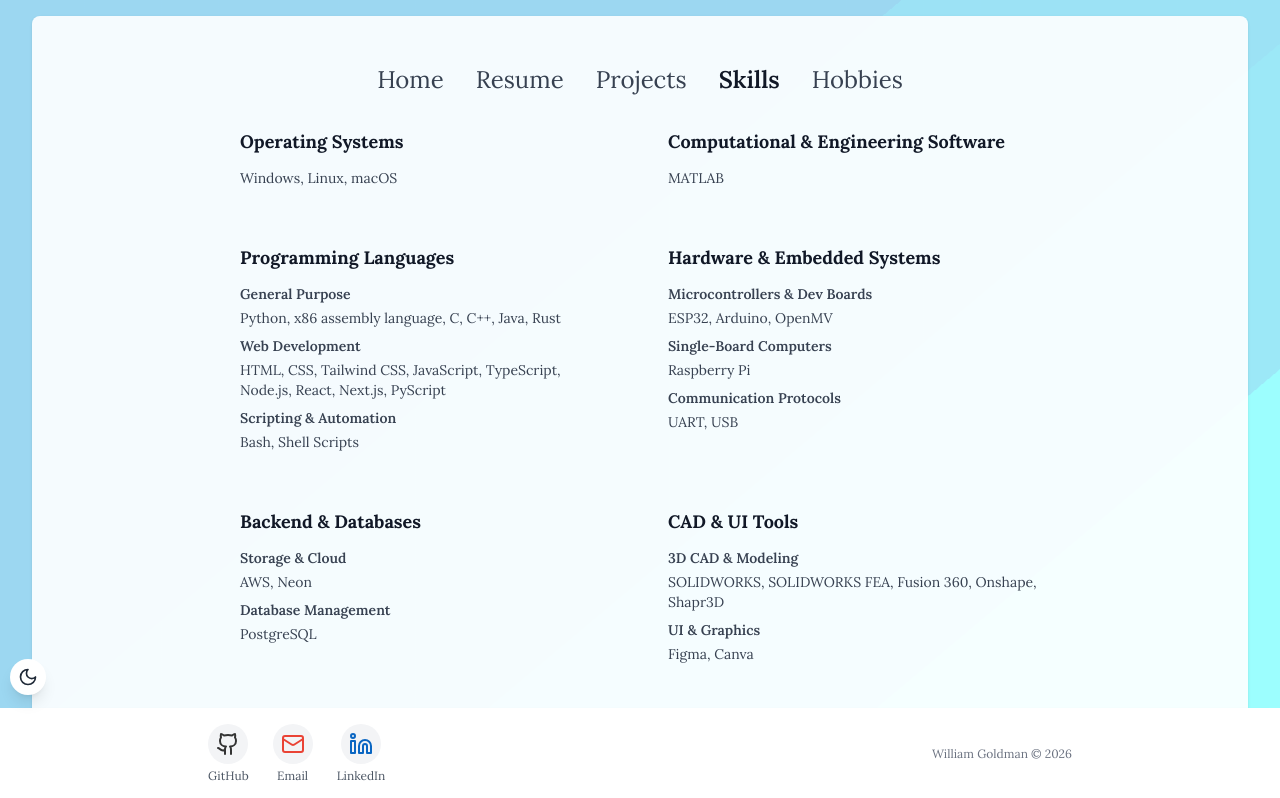
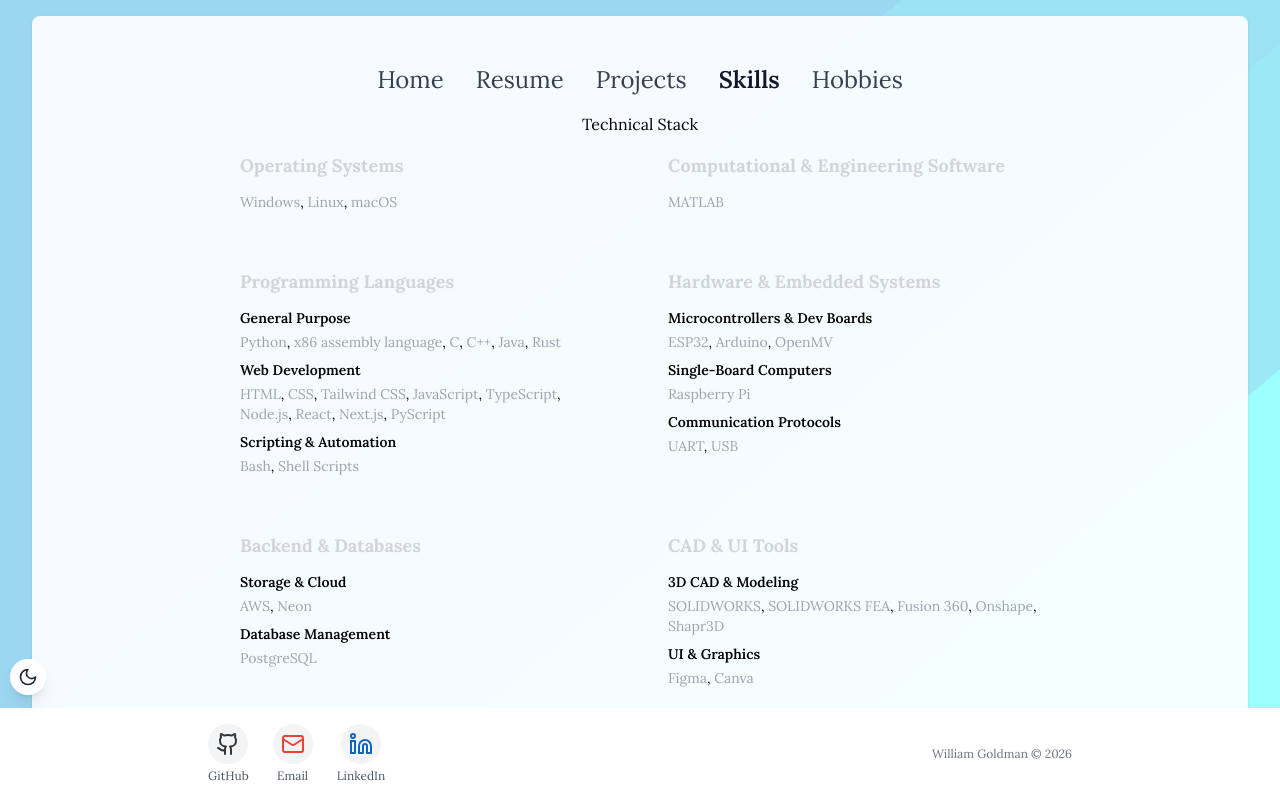
Before and after one commit to iliketocode2/Profile-Website-v2, a Next.js app: page /skills in a window 1280 px wide. Shown: the top 798 px of the page. Built offline with nearby package versions, Linux system fonts and the light colour scheme.

Commit message:
demo 4 issues

```diff
--- a/src/app/hobbies/page.tsx
+++ b/src/app/hobbies/page.tsx
@@ -4,10 +4,25 @@
 
 export default function HobbiesSection() {
     return (
+      <section>
+        {/* VIOLATION: Empty heading for structural "spacing" */}
+        <h2></h2>
+
+        {/* VIOLATION: Using a layout that causes content reordering
+            (CSS columns can sometimes break tab order logic) */}
         <div className="columns-1 md:columns-3 lg:columns-4 gap-3 p-2 sm:p-6">
           {hobbies.map((hobby, index) => (
+            // VIOLATION: HobbyCard likely uses an <img> tag internally.
+            // If the HobbyCard doesn't pass an alt prop, the workflow should catch it.
             <HobbyCard key={index} {...hobby} />
           ))}
         </div>
+
+        {/* VIOLATION: Image without Alt Text (Hardcoded for the test) */}
+        <img src="/footer-decoration.png" />
+
+        {/* VIOLATION: Small font-size (Less than 12px) often flagged by mobile accessibility tests */}
+        <p style={{ fontSize: '8px' }}>Copyright 2026</p>
+      </section>
     );
 }
--- a/src/app/skills/page.tsx
+++ b/src/app/skills/page.tsx
@@ -6,9 +6,14 @@
 
 export default function Stack() {
   return (
-    <main className="min-h-screen w-full pb-12">
+    // VIOLATION: Using a generic div with an ID instead of a <main> element
+    // (Wait, your original had <main>, I'll change it to <div> for the test)
+    <div id="main-content" className="min-h-screen w-full pb-12">
       <div className="max-w-4xl mx-auto px-2 sm:px-6 lg:px-8">
-        {/* Skill Categories - Two Column Layout */}
+
+        {/* VIOLATION: Heading level skip. Starting with an H3 instead of H1 or H2 */}
+        <h3 className="text-center">Technical Stack</h3>
+
         <div className="grid grid-cols-1 md:grid-cols-2 gap-3 md:gap-6">
           {stackCategories.map((category, categoryIndex) => (
             <motion.div
@@ -23,12 +28,11 @@
           ))}
         </div>
       </div>
-    </main>
+    </div>
   );
 }
 
 function StackCategorySection({ category }: { category: StackCategory }) {
-  // Group items by subcategory if they have one
   const groupedItems = category.items.reduce((acc, item) => {
     const key = item.category || 'main';
     if (!acc[key]) {
@@ -43,7 +47,8 @@
       className="p-4 rounded-lg"
       whileHover={{ scale: 1.02, transition: { duration: 0.2 } }}
     >
-      <h2 className="text-lg font-bold text-gray-900 dark:text-white mb-3">
+      {/* VIOLATION: Low Contrast Text (Light gray on white/dark backgrounds) */}
+      <h2 className="text-lg font-bold text-gray-300 dark:text-gray-700 mb-3">
         {category.title}
       </h2>
 
@@ -51,17 +56,20 @@
         {Object.entries(groupedItems).map(([subcategory, items]) => (
           <div key={subcategory}>
             {subcategory !== 'main' && (
-              <h3 className="text-sm font-semibold text-gray-700 dark:text-gray-300 mb-1">
+              /* VIOLATION: Improper Heading Nesting (Skipping levels) */
+              <h5 className="text-sm font-semibold mb-1">
                 {subcategory}
-              </h3>
+              </h5>
             )}
 
-            <div className="text-sm text-gray-700 dark:text-gray-300">
+            <div className="text-sm">
               {items.map((item, itemIndex) => (
                 <span key={itemIndex}>
+                  {/* VIOLATION: Interactive behavior on a non-interactive element (span)
+                      without keyboard support or ARIA roles */}
                   <span
-                    className="hover:text-gray-900 dark:hover:text-white transition-colors duration-200"
-                    title={item.description}
+                    className="cursor-pointer text-gray-400"
+                    onClick={() => console.log(item.name)}
                   >
                     {item.name}
                   </span>
```
Lines whose indentation alone changed are shown as unchanged.
